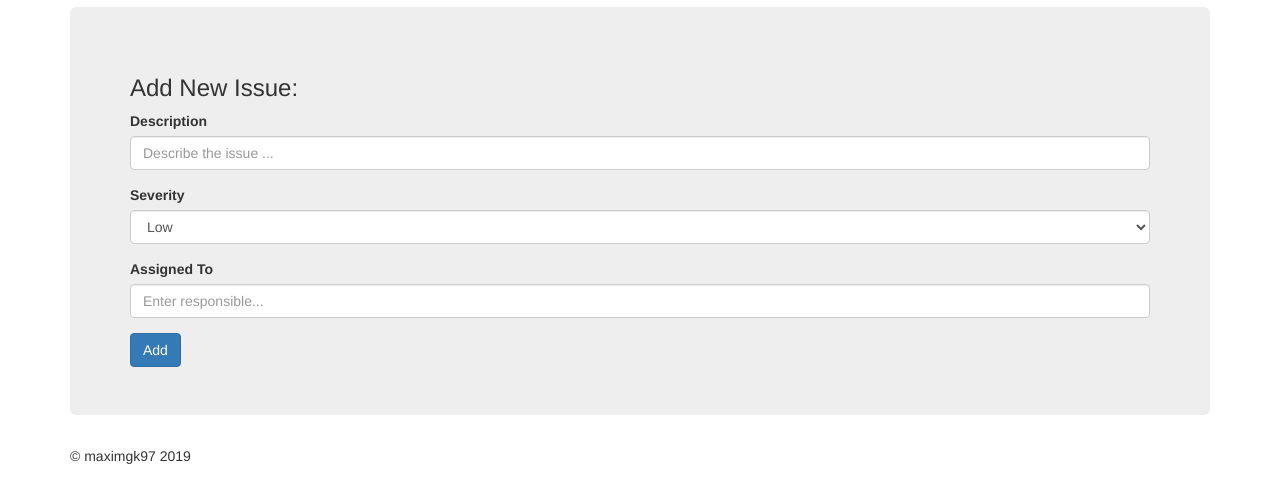
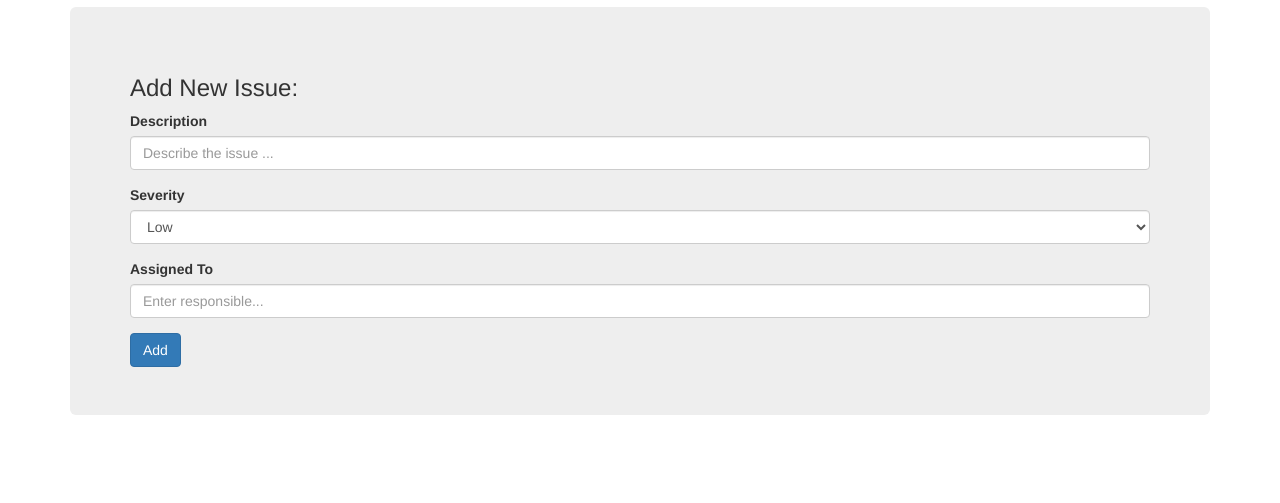
Before and after one commit to maximgk97/JS-Issue-Tracker, a plain HTML site: page index.html in a window 1280 px wide. Shown: the part 63-566 px from the top of the page. Drawn offline with nearby package versions, Linux system fonts and the light colour scheme.

Commit message:
Small adjustments

```diff
--- a/index.html
+++ b/index.html
@@ -38,9 +38,6 @@
             <div id = "issuesList">
             </div>
         </div>
-        <div class = "footer">
-            <p>&copy maximgk97 2019</p>
-        </div>
     </div>
 
     <!--Chance JS-->
```
